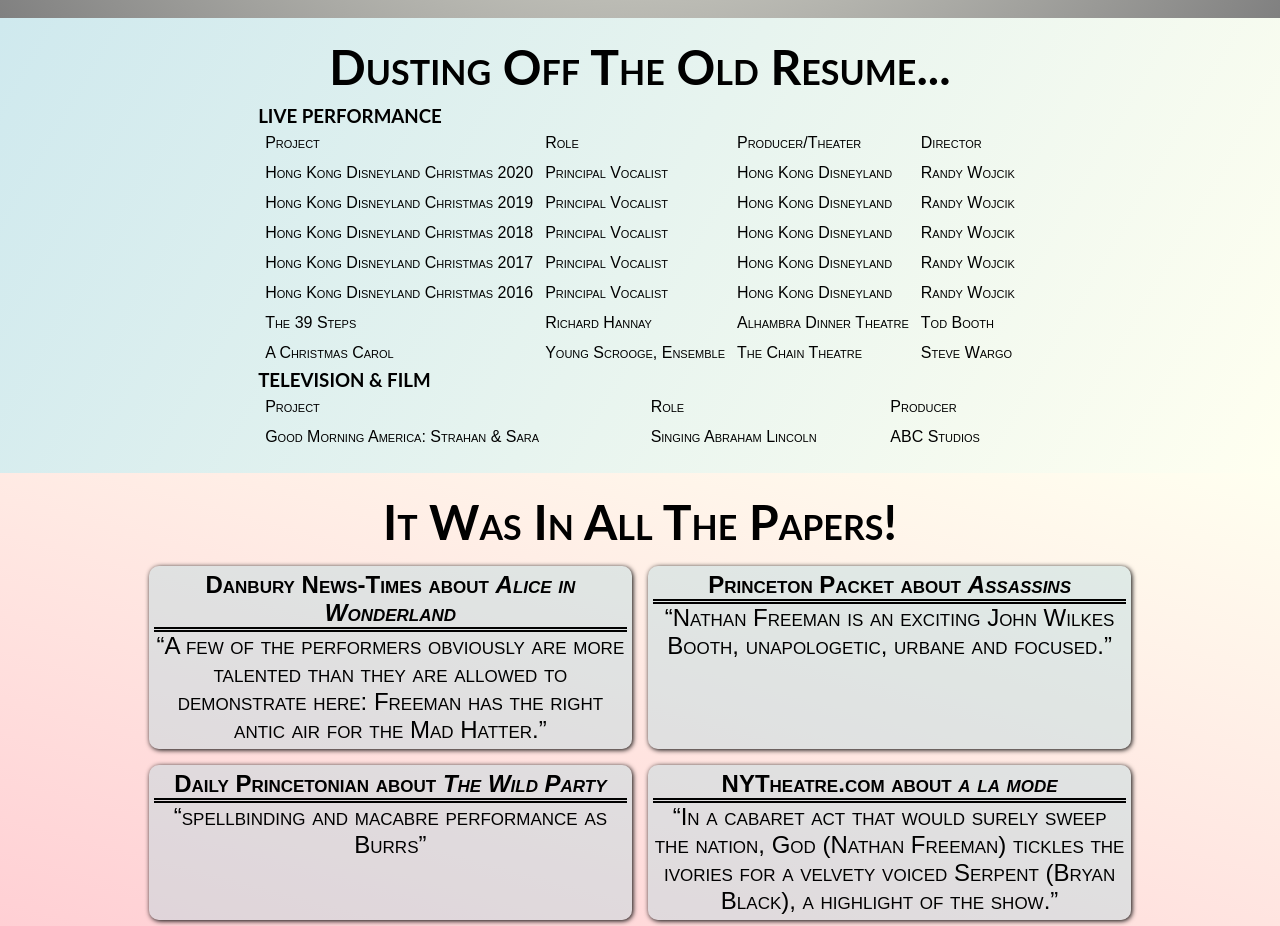
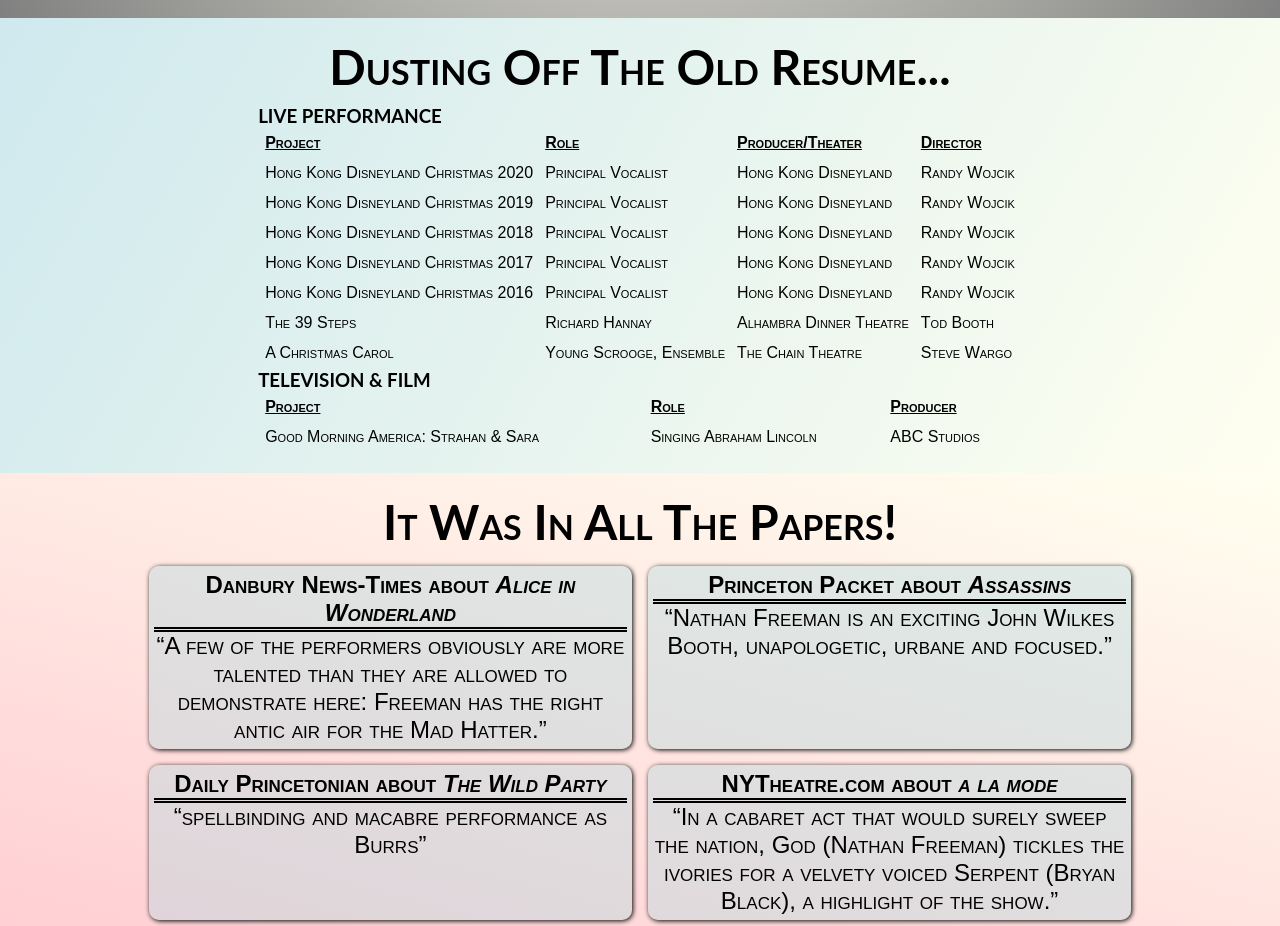
Before and after one commit to Bones81/actor_site, a React (Create React App) app: page / in a window 1280 px wide. Shown: the part 3460-4386 px from the top of the page. Built offline with nearby package versions, Linux system fonts and the light colour scheme.

Commit message:
figured out table nonsense on resume, reinstalled gh-pages; updated package.json

```diff
--- a/package.json
+++ b/package.json
@@ -1,6 +1,7 @@
 {
   "name": "actor_site",
   "version": "0.1.0",
+  "homepage": "https://Bones81.github.io/actor_site",
   "private": true,
   "dependencies": {
     "@testing-library/jest-dom": "^5.16.5",
@@ -14,6 +15,8 @@
   },
   "scripts": {
     "start": "react-scripts start",
+    "predeploy": "npm run build",
+    "deploy": "gh-pages -d build",
     "build": "react-scripts build",
     "test": "react-scripts test",
     "eject": "react-scripts eject"
@@ -35,5 +38,8 @@
       "last 1 firefox version",
       "last 1 safari version"
     ]
+  },
+  "devDependencies": {
+    "gh-pages": "^4.0.0"
   }
 }
--- a/src/App.css
+++ b/src/App.css
@@ -271,6 +271,11 @@
   padding: 5px;
 }
 
+th {
+  text-decoration-line: underline;
+  text-align: left;
+}
+
 #work h3 {
   text-transform: uppercase;
 }
--- a/src/components/resume.js
+++ b/src/components/resume.js
@@ -7,10 +7,10 @@
                 <table className="live-performance-resume">
                     <thead>
                         <tr>
-                            <td>Project</td>
-                            <td>Role</td>
-                            <td>Producer/Theater</td>
-                            <td>Director</td>
+                            <th>Project</th>
+                            <th>Role</th>
+                            <th>Producer/Theater</th>
+                            <th>Director</th>
                         </tr>
                     </thead>
                     <tbody>
@@ -63,18 +63,17 @@
                 <table className="tv-film-resume">
                     <thead>
                         <tr>
-                            <td>Project</td>
-                            <td>Role</td>
-                            <td>Producer</td>
+                            <th>Project</th>
+                            <th>Role</th>
+                            <th>Producer</th>
                         </tr>
                     </thead>
                     <tbody>
-                    <tr>
-                        <td>Good Morning America: Strahan & Sara</td>
-                        <td>Singing Abraham Lincoln</td>
-                        <td>ABC Studios</td>
-                    </tr>
-
+                        <tr>
+                            <td>Good Morning America: Strahan & Sara</td>
+                            <td>Singing Abraham Lincoln</td>
+                            <td>ABC Studios</td>
+                        </tr>
                     </tbody>
                 </table>
             </section>
```
Also changed, not shown: 1 other file (tests, documents, lock files or other folders).
